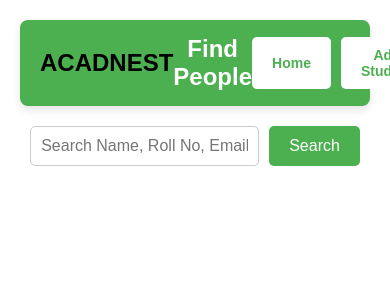
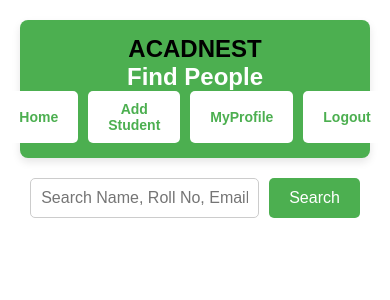
Before and after one commit to deepak728/AcadNest, a React (Create React App) app in the folder acadnest-frontend/: page /#/ in a window 390 px wide. Shown: the top 300 px of the page. Built offline with nearby package versions, Linux system fonts and the light colour scheme.

Commit message:
made responsive

```diff
--- a/acadnest-frontend/src/components/SearchPage.css
+++ b/acadnest-frontend/src/components/SearchPage.css
@@ -16,32 +16,32 @@
   display: flex;
   justify-content: space-between;
   align-items: center;
-  padding: 15px 20px; /* Add horizontal padding */
+  padding: 15px 20px;
   background-color: #4caf50;
   color: white;
   font-size: 24px;
   font-weight: bold;
   border-radius: 8px;
-  box-shadow: 0 4px 8px rgba(0, 0, 0, 0.1); /* Subtle shadow for elevation */
-  margin-bottom: 20px; /* Space below the top bar */
+  box-shadow: 0 4px 8px rgba(0, 0, 0, 0.1);
+  margin-bottom: 20px;
   width: 100%;
-  box-sizing: border-box; /* Include padding in width calculation */
+  box-sizing: border-box;
 }
 
 /* Left-aligned "ACADNEST" */
 .find-people-left {
   font-weight: bold;
   font-size: 24px;
-  flex-basis: 15%; /* Allow left part to take up minimal space */
-  color: black; /* Make ACADNEST text black */
+  flex-basis: 15%;
+  color: black;
 }
 
 /* Center-aligned "Find People" */
 .find-people-center {
   font-weight: bold;
   font-size: 24px;
-  text-align: center; /* Center the text */
-  flex-grow: 1; /* Allow this section to take up the remaining space */
+  text-align: center;
+  flex-grow: 1;
   display: flex;
   justify-content: center;
 }
@@ -50,10 +50,10 @@
 .top-buttons {
   display: flex;
   gap: 10px;
-  flex-basis: 20%; /* Allow the buttons to take up some space */
-  justify-content: flex-end; /* Align buttons to the right */
-  padding-right: 10px; /* Add right margin to space out the buttons */
+  flex-basis: 20%;
+  justify-content: flex-end;
 }
+
 
 /* Button styling */
 .button {
@@ -177,3 +177,30 @@
     grid-template-columns: repeat(2, 1fr); /* 2 columns for medium screens */
   }
 }
+
+
+@media (max-width: 768px) {
+  .top-tile {
+    flex-direction: column; /* Stack items vertically on mobile */
+    text-align: center; /* Center the content on mobile */
+  }
+
+  /* Adjust the left and center-aligned elements */
+  .find-people-left,
+  .find-people-center {
+    flex-basis: 100%; /* Take up full width */
+    text-align: center; /* Center the text on mobile */
+  }
+
+  /* Adjust the buttons for mobile */
+  .top-buttons {
+    flex-basis: 100%;
+    justify-content: center; /* Center the buttons on mobile */
+    gap: 15px; /* Increase gap between buttons */
+  }
+
+  /* Reduce font size for mobile */
+  .top-tile {
+    font-size: 20px; /* Smaller font size for mobile */
+  }
+}
```
